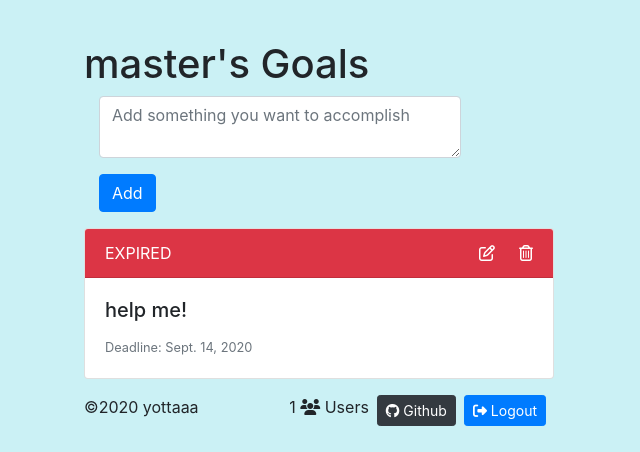
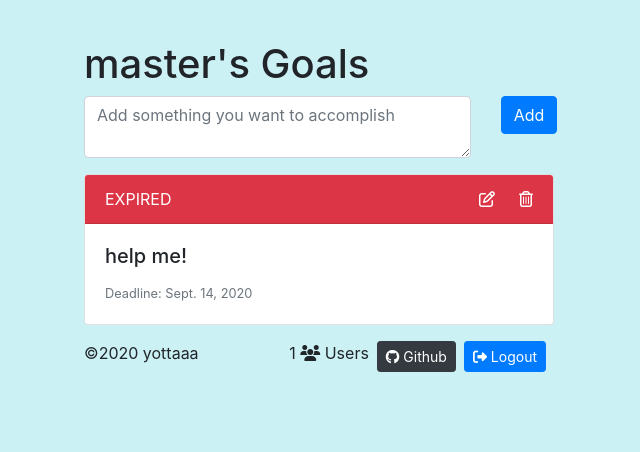
Before and after one commit to yottaaa/todowithdeadline, a Django app: page /todo/ in a window 1280 px wide. Shown: the top 452 px of the page, without its empty margins (321-961 px from the left). Run offline with Django 3.2, Linux system fonts and the light colour scheme; a user stored in the database is signed in; data comes from the database, SQL or seed files in the repository; some libraries are stand-ins or nearby versions.

Commit message:
change design in forms

```diff
--- a/todoapp/templates/todoapp/index.html
+++ b/todoapp/templates/todoapp/index.html
@@ -9,11 +9,13 @@
                 <form action="{% url 'addtask' %}" method="POST">
                     <h1>{{ request.user.username }}'s Goals</h1>
                     {% csrf_token %}
-                    <div class="form-group col-10">
-                        <textarea class="form-control" name='task' placeholder="Add something you want to accomplish" style="width: 100%;"></textarea>
-                    </div>
-                    <div class="form-group col-2">
-                        <input class="btn btn-primary" type="submit" value="Add">
+                    <div class="row">
+                        <div class="col-10">
+                            <textarea class="form-control" name='task' placeholder="Add something you want to accomplish" style="width: 100%;"></textarea>
+                        </div>
+                        <div class="col-2">
+                            <input class="btn btn-primary" type="submit" value="Add">
+                        </div>
                     </div>
                 </form>
             </div>
```
